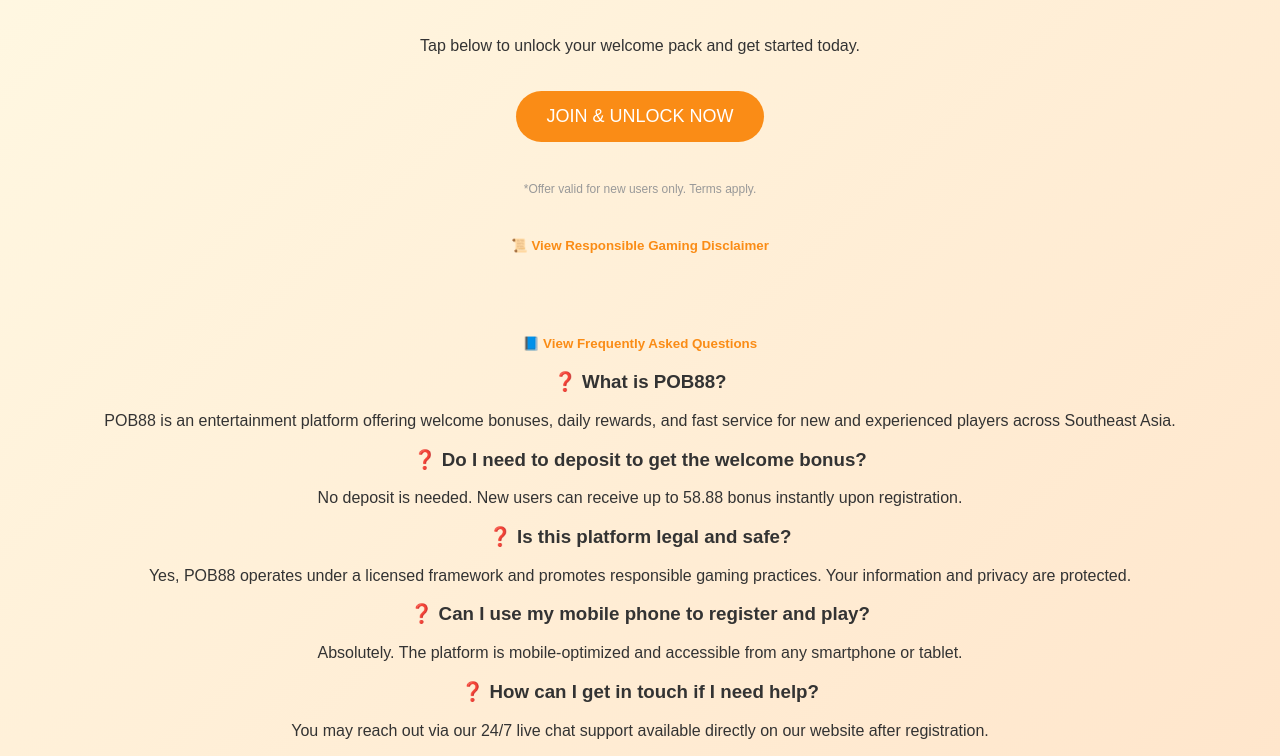
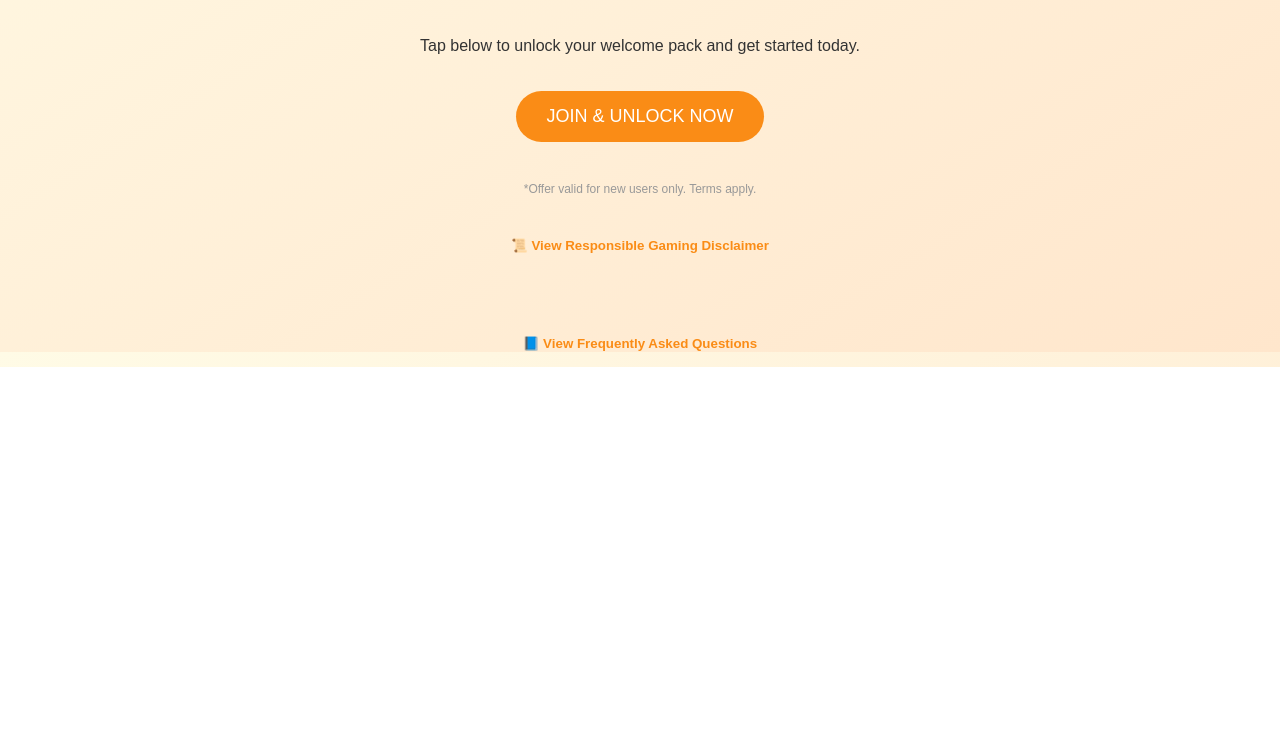
Before and after one commit to Goodpurchase/P88-Landing-Page, a plain HTML site: page index.html in a window 1280 px wide. Shown: the part 433-1189 px from the top of the page. After the commit the page ends 800 px from the top, so only its background shows below. Drawn offline with Linux system fonts and the light colour scheme.

Commit message:
Update index.html

```diff
--- a/index.html
+++ b/index.html
@@ -117,7 +117,7 @@
     </div>
 
     <!-- 📘 Frequently Asked Questions -->
-    <div class="faq" id="faq-section">
+    <div class="faq" id="faq-section" style="display: none;">
       <h3>❓ What is POB88?</h3>
       <p>POB88 is an entertainment platform offering welcome bonuses, daily rewards, and fast service for new and experienced players across Southeast Asia.</p>
       <h3>❓ Do I need to deposit to get the welcome bonus?</h3>
```
